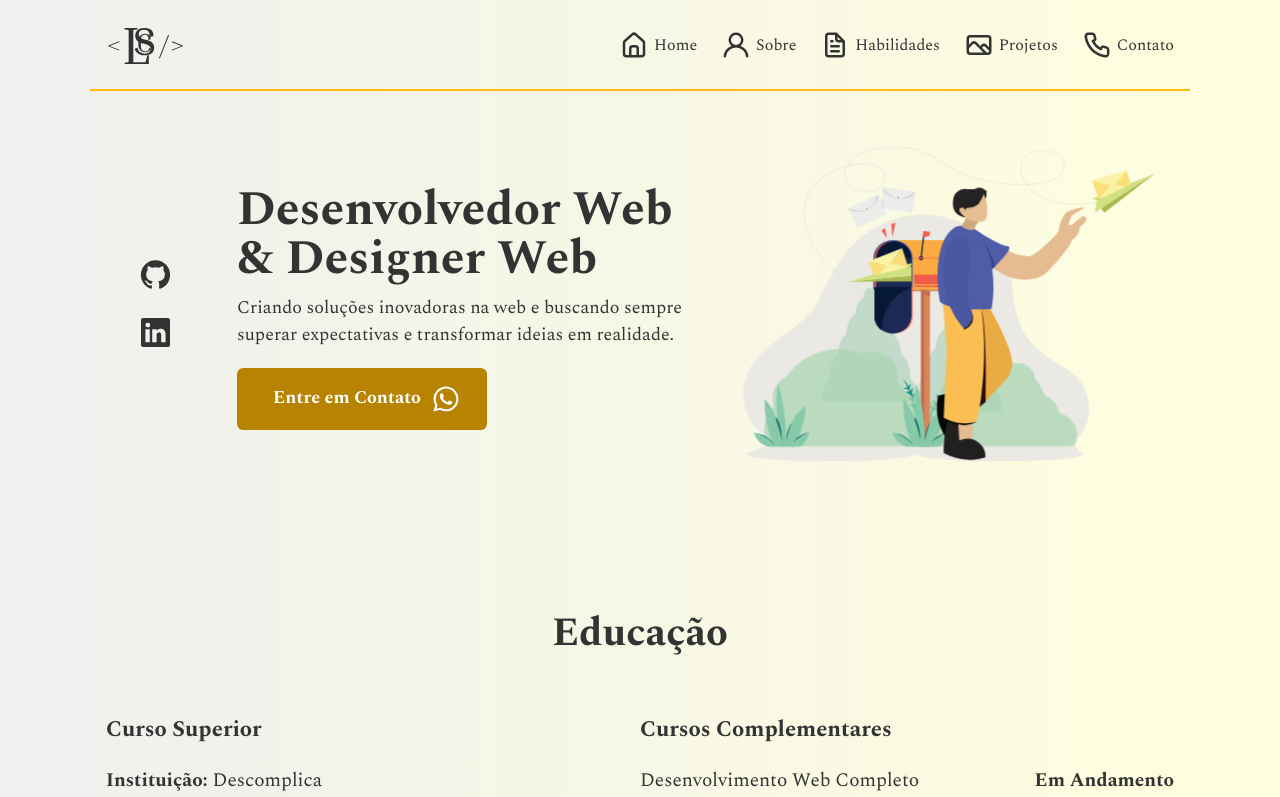
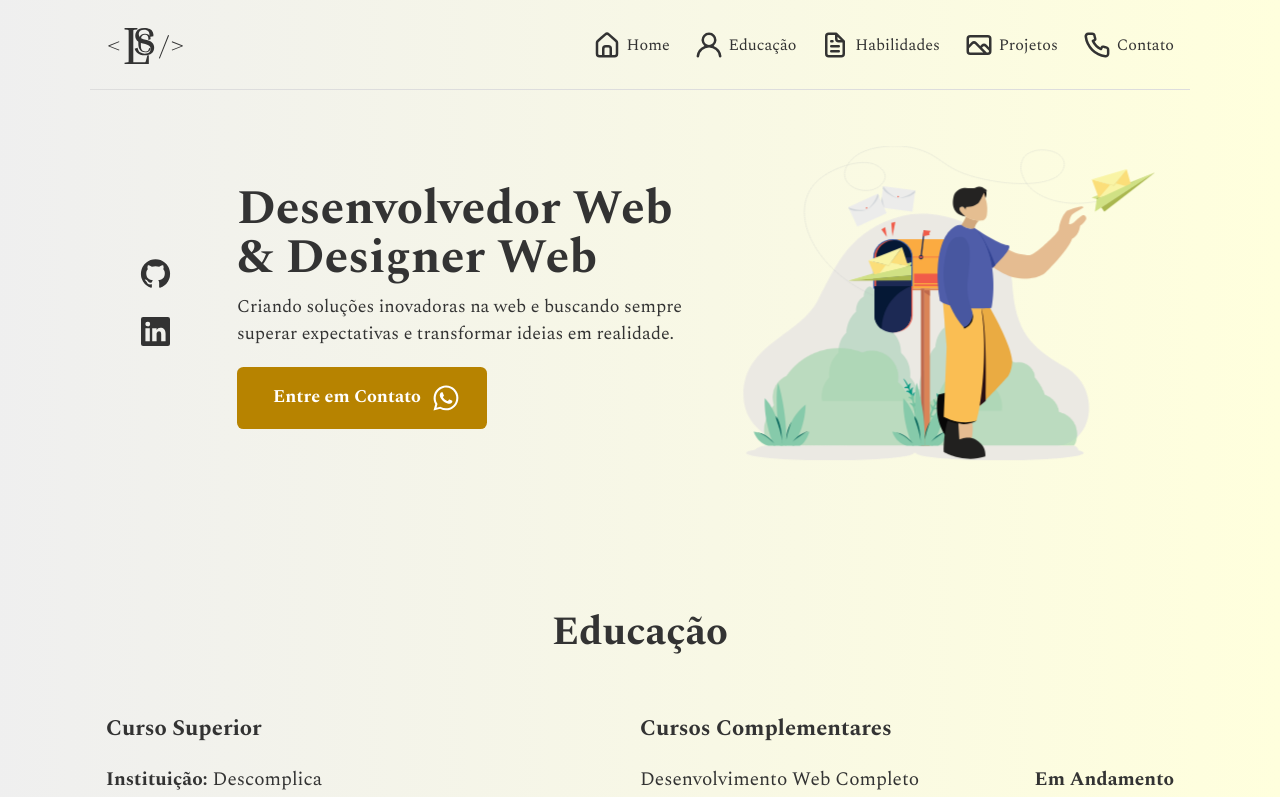
Before and after one commit to luizCosta-Serao/luizCosta-Serao.github.io, a React (Create React App) app: page / in a window 1280 px wide. Shown: the top 797 px of the page. Built offline with nearby package versions, Linux system fonts and the light colour scheme.

Commit message:
alteração no header

```diff
--- a/src/components/Header.js
+++ b/src/components/Header.js
@@ -22,7 +22,7 @@ const Header = () => {
           </li>
           <li>
             <img src={account} alt="Sobre"/>
-            <a onClick={() => setShowMenu(false)} href='#about'>Sobre</a>
+            <a onClick={() => setShowMenu(false)} href='#about'>Educação</a>
           </li>
           <li>
             <img src={document} alt="Habilidades"/>
--- a/src/components/Header.module.css
+++ b/src/components/Header.module.css
@@ -5,7 +5,7 @@
   display: flex;
   align-items: center;
   justify-content: space-between;
-  border-bottom: 2px solid #fb1;
+  border-bottom: 1px solid #ddd;
 }
 
 .logo {
```
